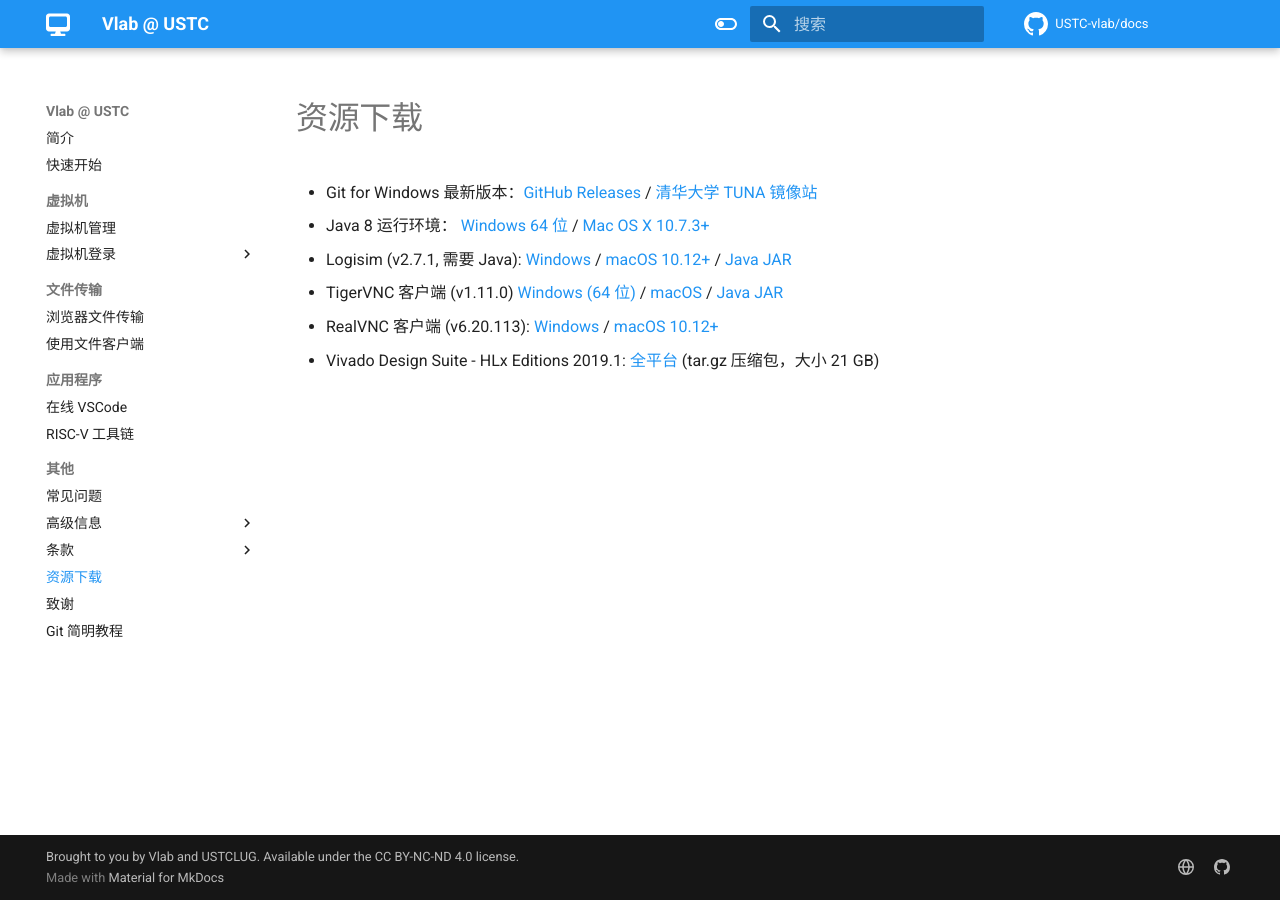
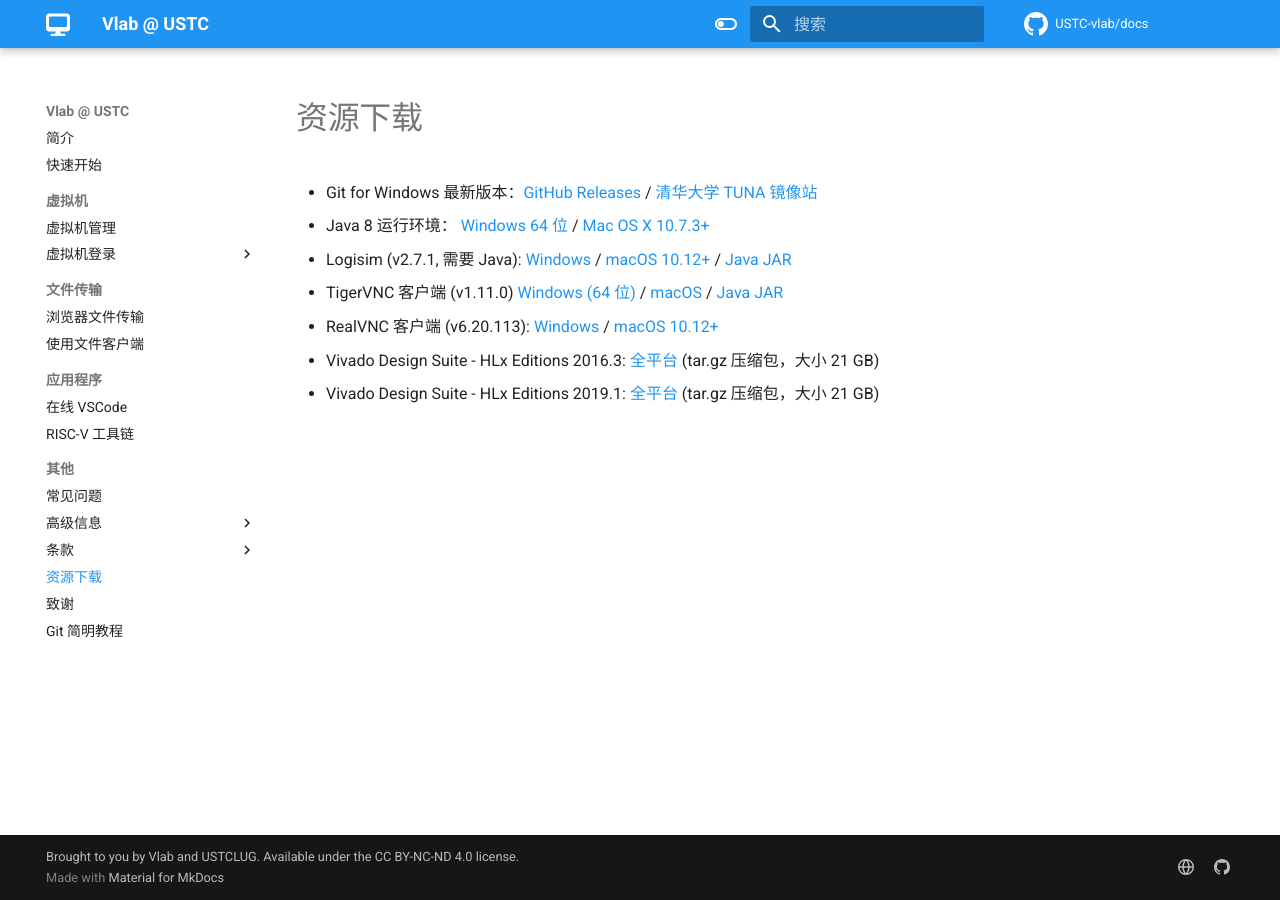
Before and after one commit to USTC-vlab/docs, an MkDocs documentation site: the page built from docs/downloads.md, in a window 1280 px wide. Built offline with MkDocs 1.6.1 and Material for MkDocs 9.7.7, drawn with Linux system fonts in a browser that asks for light colours; comment, search, counter and statistics services are not loaded.

Commit message:
Update downloads

```diff
--- a/docs/downloads.md
+++ b/docs/downloads.md
@@ -15,5 +15,7 @@
 - RealVNC 客户端 (v6.20.113):
   [Windows](https://vlab.ustc.edu.cn/downloads/VNC-Viewer-6.20.113-Windows.exe) /
   [macOS 10.12+](https://vlab.ustc.edu.cn/downloads/VNC-Viewer-6.20.113-MacOSX-x86_64.dmg)
+- Vivado Design Suite - HLx Editions 2016.3:
+  [全平台](https://vlab.ustc.edu.cn/downloadsi/Xilinx_Vivado_SDK_2016.3_1011_1.tar.gz) (tar.gz 压缩包，大小 21 GB)
 - Vivado Design Suite - HLx Editions 2019.1:
   [全平台](https://vlab.ustc.edu.cn/downloadsi/Xilinx_Vivado_SDK_2019.1_0524_1430.tar.gz) (tar.gz 压缩包，大小 21 GB)
```
